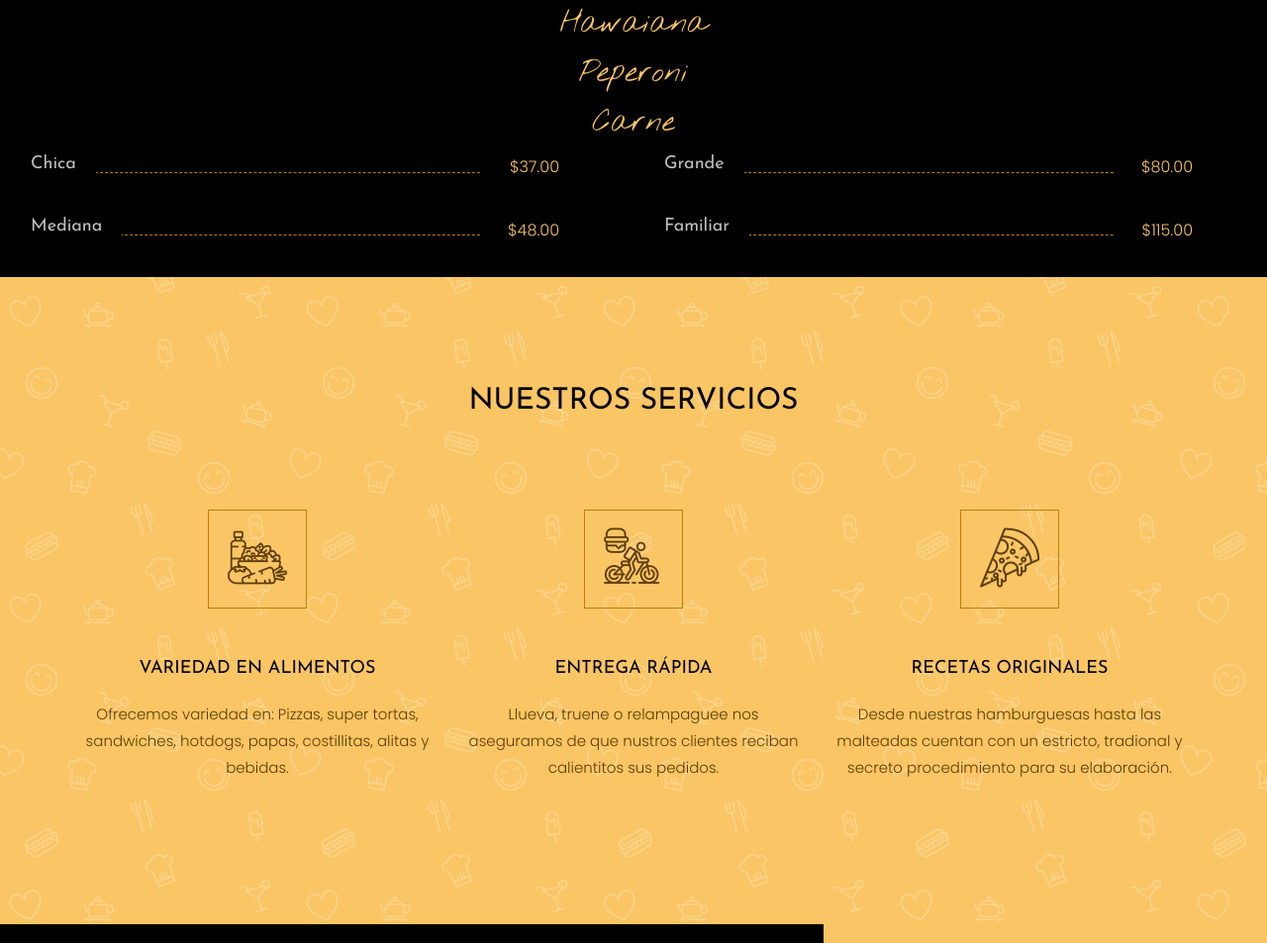
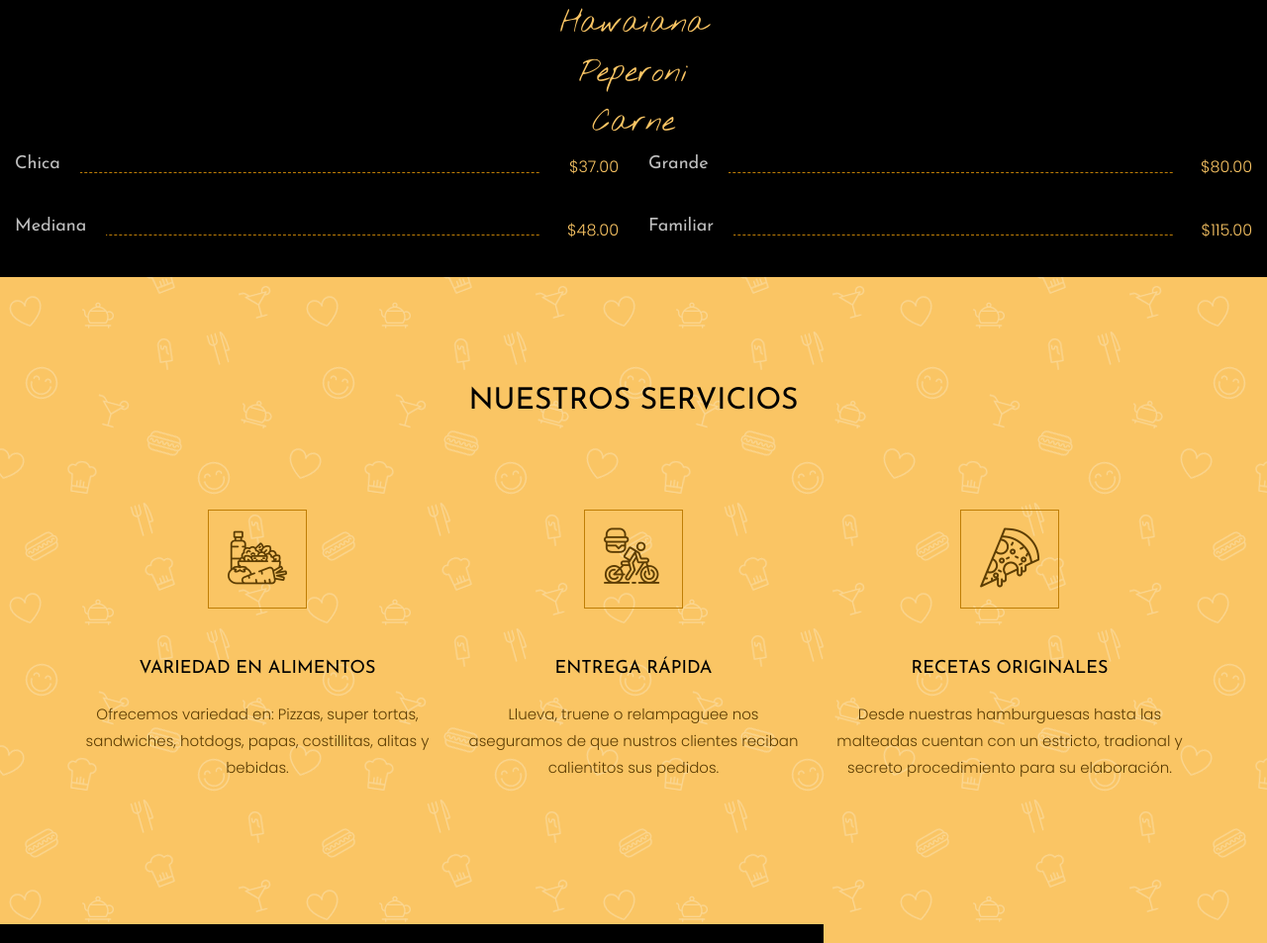
Before and after one commit to pizzasniche/pizzasniche.github.io, a plain HTML site: page index.html in a window 1280 px wide. Shown: the part 1363-2316 px from the top of the page at 99% size. Drawn offline with Linux system fonts and the light colour scheme; files whose address does not match are found by name.

Commit message:
fix price spaces tst1

```diff
--- a/index.html
+++ b/index.html
@@ -92,41 +92,41 @@
               <div class="col-md-6">
                 <div class="pricing-entry d-flex ftco-animate">
                   <!-- <div class="img" style="background-image: url(#);"></div> -->
-                  <div class="desc pl-3">
+                  <!-- <div class="desc pl-3"> -->
                     <div class="d-flex text align-items-center">
                       <h3><span>Chica</span></h3>
                       <span class="price">$37.00</span>
                     </div>
-                  </div>
+                  <!-- </div> -->
                 </div>
                 <div class="pricing-entry d-flex ftco-animate">
                   <!-- <div class="img" style="background-image: url(#);"></div> -->
-                  <div class="desc pl-3">
+                  <!-- <div class="desc pl-3"> -->
                     <div class="d-flex text align-items-center">
                       <h3><span>Mediana</span></h3>
                       <span class="price">$48.00</span>
                     </div>
-                  </div>
+                  <!-- </div> -->
                 </div>
               </div>
               <div class="col-md-6">
                 <div class="pricing-entry d-flex ftco-animate">
                   <!-- <div class="img" style="background-image: url(#);"></div> -->
-                  <div class="desc pl-3">
+                  <!-- <div class="desc pl-3"> -->
                     <div class="d-flex text align-items-center">
                       <h3><span>Grande</span></h3>
                       <span class="price">$80.00</span>
                     </div>
-                  </div>
+                  <!-- </div> -->
                 </div>
                 <div class="pricing-entry d-flex ftco-animate">
                   <!-- <div class="img" style="background-image: url(#);"></div> -->
-                  <div class="desc pl-3">
+                  <!-- <div class="desc pl-3"> -->
                     <div class="d-flex text align-items-center">
                       <h3><span>Familiar</span></h3>
                       <span class="price">$115.00</span>
                     </div>
-                  </div>
+                  <!-- </div> -->
                 </div>
               </div>
             </div>
```
